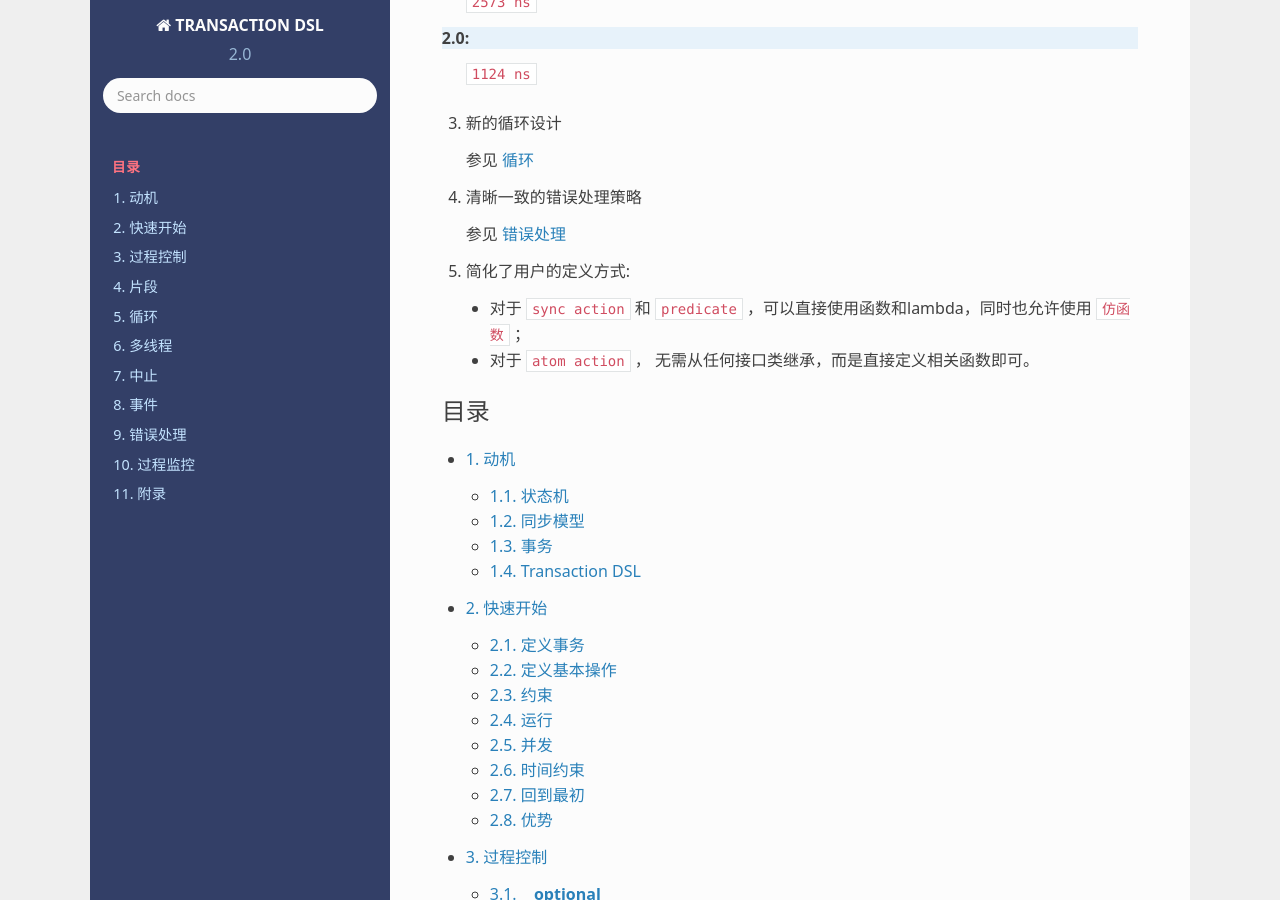
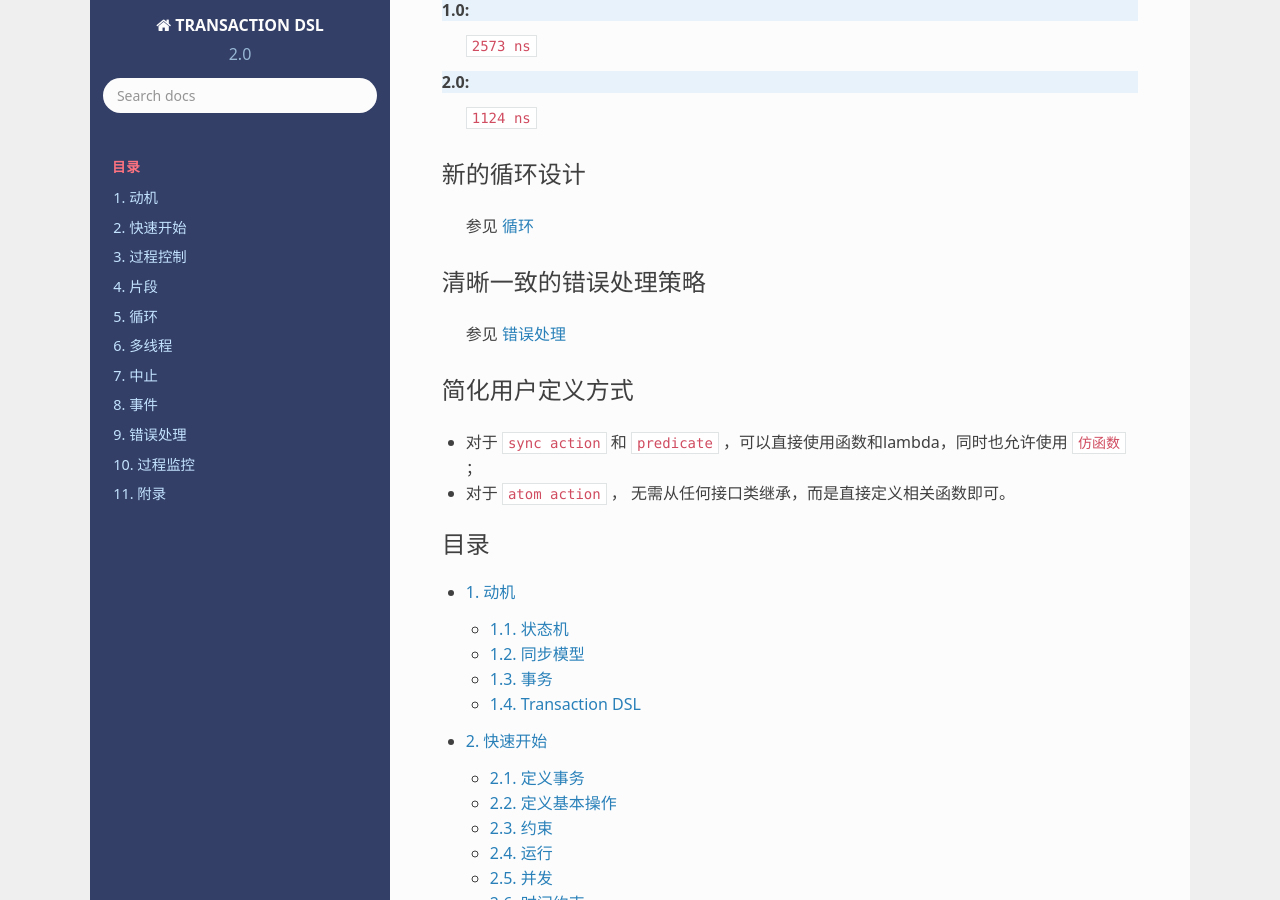
Before and after one commit to godsme/trans-dsl-2, a Sphinx documentation site: the page built from doc/source/index.rst, in a window 1280 px wide and 900 px high, scrolled down 1650 px. Built offline with Sphinx 7.4.7 and the Read the Docs theme 2.0.0, drawn with Linux system fonts in a browser that asks for light colours; formulas are drawn with MathJax 3.

Commit message:
refactored doc

```diff
--- a/doc/source/index.rst
+++ b/doc/source/index.rst
@@ -70,18 +72,24 @@
 2.0:
   ``1124 ns``
 
-3. 新的循环设计
+
+新的循环设计
+----------------------
 
    参见 :ref:`loop`
 
-4. 清晰一致的错误处理策略
+
+清晰一致的错误处理策略
+----------------------
 
    参见 :ref:`error-handling`
 
-5. 简化了用户的定义方式:
 
-   - 对于 ``sync action`` 和 ``predicate`` ，可以直接使用函数和lambda，同时也允许使用 ``仿函数`` ；
-   - 对于 ``atom action`` ， 无需从任何接口类继承，而是直接定义相关函数即可。
+简化用户定义方式
+----------------------
+
+- 对于 ``sync action`` 和 ``predicate`` ，可以直接使用函数和lambda，同时也允许使用 ``仿函数`` ；
+- 对于 ``atom action`` ， 无需从任何接口类继承，而是直接定义相关函数即可。
 
 
 .. toctree::
```
Also changed, not shown: other parts of doc/source/index.rst (+4 -2 lines).
